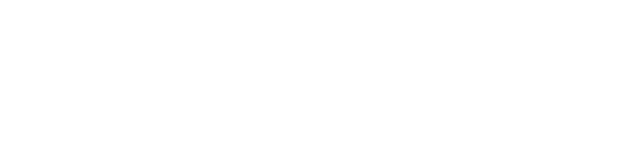
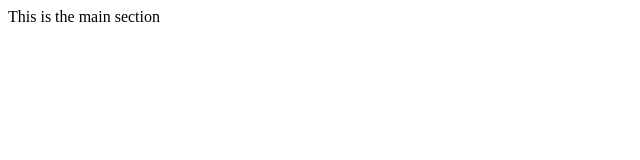
Before and after one commit to code-warrior/first-github-repo, a plain HTML site: page index.html in a window 1280 px wide. Shown: the whole page, without its empty margins (0-640 px from the left). Drawn offline with Linux system fonts and the light colour scheme.

Commit message:
Add <main> element

```diff
--- a/index.html
+++ b/index.html
@@ -7,5 +7,6 @@
    <title>Roy’s Cool Web Site</title>
 </head>
 <body>
+   <main>This is the main section</main>
 </body>
 </html>
```
